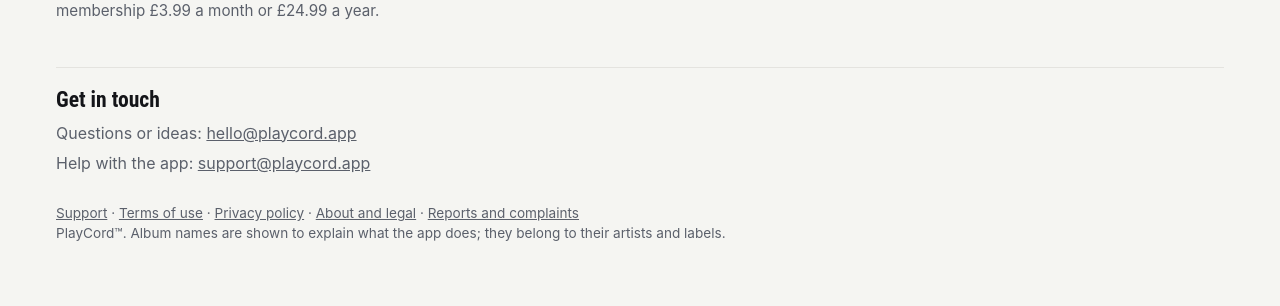
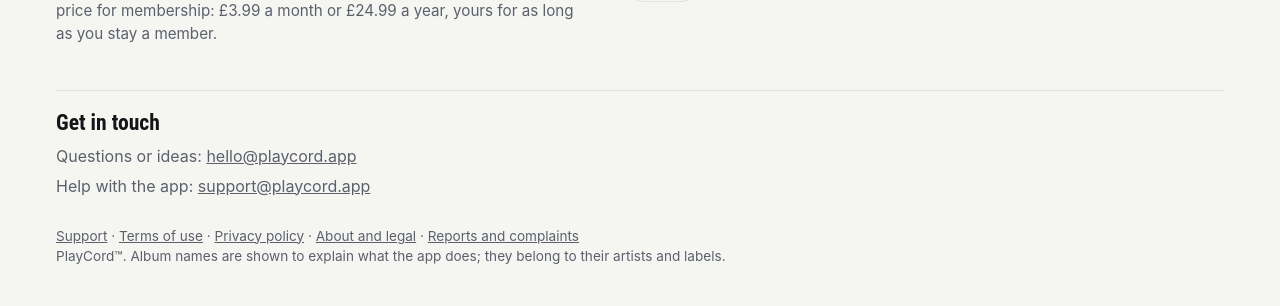
Before and after one commit to Delapsus-Angelus/playcord-web, a plain HTML site: page index.html in a window 1280 px wide. Shown: the part 566-872 px from the top of the page. Before the commit the page ends 850 px from the top, so only its background shows below. Drawn offline with Linux system fonts and the light colour scheme.

Commit message:
The membership price said as the launch price, as the App Store listing says it
Co-Authored-By: Claude Opus 5.5 <noreply@anthropic.com>
Claude-Session: https://claude.ai/code/session_01QiCQVLeUwybkkxzHDnP46R

```diff
--- a/index.html
+++ b/index.html
@@ -120,7 +120,7 @@
       </ul>
       <div class="get">
         <a class="store" href="https://apps.apple.com/gb/app/playcord-playlists-to-vinyl/id6834595034" aria-label="Download PlayCord on the App Store"><img src="app-store-badge.svg" alt="Download on the App Store" width="162" height="54"></a>
-        <p class="price">On the UK App Store for iPhone and iPad. Free to download; membership £3.99 a month or £24.99 a year.</p>
+        <p class="price">On the UK App Store for iPhone and iPad. Free to download. Launch price for membership: £3.99 a month or £24.99 a year, yours for as long as you stay a member.</p>
       </div>
     </div>
     <div id="stage-wide"></div>
```
